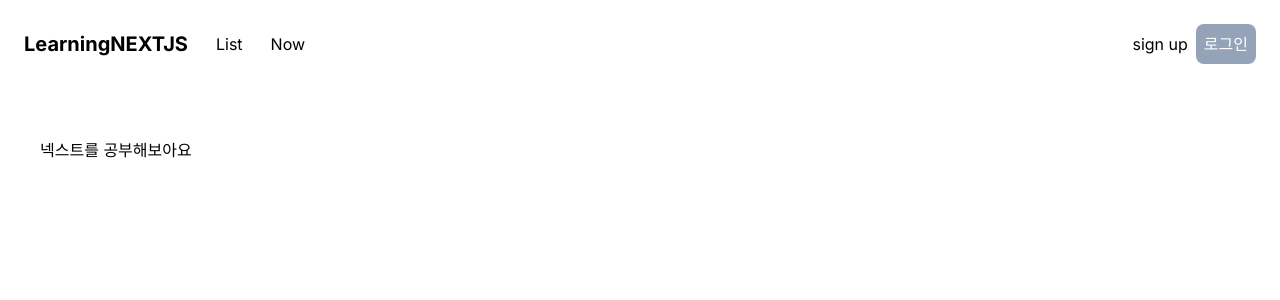
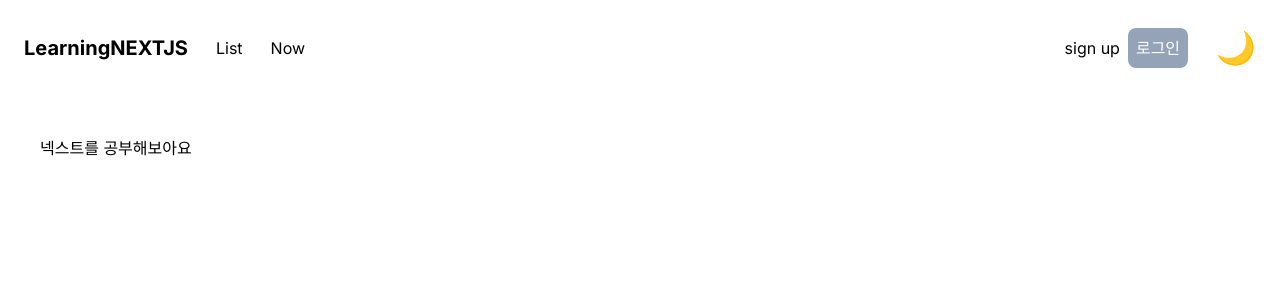
Before and after one commit to s0ojin/learning-nextJs, a Next.js app: page / in a window 1280 px wide. Shown: the top 300 px of the page. Built offline with nearby package versions, Linux system fonts and the light colour scheme; no server answers.

Commit message:
feat: 다크모드 추가

```diff
--- /dev/null
+++ b/app/DarkMode.js
@@ -0,0 +1,38 @@
+"use client";
+
+import { useEffect, useState } from "react";
+
+export default function DarkMode() {
+  let mode = ("; " + document.cookie).split(`; mode=`).pop().split(";")[0];
+  const isDark = () => {
+    return mode === "dark" ? true : false;
+  };
+  const [dark, setDark] = useState(isDark());
+
+  useEffect(() => {
+    if (
+      mode === "dark" ||
+      (mode === "" && window.matchMedia("(prefers-color-scheme: dark)").matches)
+    ) {
+      document.documentElement.classList.add("dark");
+    } else {
+      document.documentElement.classList.remove("dark");
+    }
+  }, [dark]);
+
+  return (
+    <span
+      className="text-[32px] cursor-pointer"
+      onClick={() => {
+        if (mode === "dark") {
+          document.cookie = "mode=light; max-age=" + 3600 * 24 * 400;
+        } else {
+          document.cookie = "mode=dark; max-age=" + 3600 * 24 * 400;
+        }
+        setDark((state) => !state);
+      }}
+    >
+      {dark ? "🌞" : "🌙"}
+    </span>
+  );
+}
--- a/app/layout.js
+++ b/app/layout.js
@@ -5,6 +5,7 @@ import LoginBtn from "./LoginBtn";
 import { getServerSession } from "next-auth";
 import { authOptions } from "@/pages/api/auth/[...nextauth]";
 import LogoutBtn from "./LogoutBtn";
+import DarkMode from "./DarkMode";
 
 const inter = Inter({ subsets: ["latin"] });
 
@@ -18,7 +19,7 @@ export default async function RootLayout({ children }) {
   return (
     <html lang="en">
       <body className={inter.className}>
-        <div className="flex items-center gap-7 mb-[10px] bg-white p-6">
+        <div className="flex items-center gap-7 bg-white p-6 dark:bg-slate-800 dark:text-white">
           <div className="font-bold text-[20px]">
             <Link href="/">LearningNEXTJS</Link>
           </div>
@@ -41,8 +42,11 @@ export default async function RootLayout({ children }) {
               </>
             )}
           </div>
+          <DarkMode />
         </div>
-        <div className="p-10">{children}</div>
+        <div className="p-10 w-full h-real-screen bg-white dark:bg-slate-800">
+          {children}
+        </div>
       </body>
     </html>
   );
--- a/app/list/ListItem.js
+++ b/app/list/ListItem.js
@@ -8,7 +8,7 @@ export default function ListItem({ result, author }) {
       {result.map((item) => (
         <div
           key={item._id}
-          className="bg-white rounded-[10px] p-[20px] mb-[5px] shadow-[0x_2px_4px_0px_rgb(224,224,224)] flex justify-between"
+          className="bg-slate-200 rounded-[10px] p-[20px] mb-[5px] shadow-[0x_2px_4px_0px_rgb(224,224,224)] flex justify-between"
         >
           <div className="flex-1">
             <Link href={`detail/${item._id}`}>
@@ -18,7 +18,7 @@ export default function ListItem({ result, author }) {
           </div>
           {author === item.author && (
             <div className="flex gap-2">
-              <div className="bg-slate-200 text-center rounded-md p-2 leading-10">
+              <div className="bg-slate-300 hover:bg-slate-400 text-center rounded-md p-2 leading-10">
                 <Link href={`edit/${item._id}`}>✏️수정하기</Link>
               </div>
               <div
@@ -37,7 +37,7 @@ export default function ListItem({ result, author }) {
                         "none";
                     });
                 }}
-                className="bg-slate-200 text-center rounded-md p-2 leading-10"
+                className="bg-slate-300 hover:bg-slate-400 text-center rounded-md p-2 leading-10"
               >
                 <Link href={"list"}>🗑삭제하기</Link>
               </div>
--- a/app/list/page.js
+++ b/app/list/page.js
@@ -17,7 +17,7 @@ export default async function List() {
   let session = await getServerSession(authOptions);
 
   return (
-    <div className="p-3 bg-slate-200">
+    <div className="p-3 dark:bg-slate-800">
       <Link href={"write"}>
         <div className="h-[60px] flex justify-center items-center font-bold rounded-md mb-[50px] bg-slate-400 hover:bg-slate-500 text-white">
           새로운 글 작성하기
--- a/tailwind.config.js
+++ b/tailwind.config.js
@@ -1,18 +1,22 @@
 /** @type {import('tailwindcss').Config} */
 module.exports = {
   content: [
-    './pages/**/*.{js,ts,jsx,tsx,mdx}',
-    './components/**/*.{js,ts,jsx,tsx,mdx}',
-    './app/**/*.{js,ts,jsx,tsx,mdx}',
+    "./pages/**/*.{js,ts,jsx,tsx,mdx}",
+    "./components/**/*.{js,ts,jsx,tsx,mdx}",
+    "./app/**/*.{js,ts,jsx,tsx,mdx}",
   ],
   theme: {
     extend: {
       backgroundImage: {
-        'gradient-radial': 'radial-gradient(var(--tw-gradient-stops))',
-        'gradient-conic':
-          'conic-gradient(from 180deg at 50% 50%, var(--tw-gradient-stops))',
+        "gradient-radial": "radial-gradient(var(--tw-gradient-stops))",
+        "gradient-conic":
+          "conic-gradient(from 180deg at 50% 50%, var(--tw-gradient-stops))",
+      },
+      height: {
+        "real-screen": "calc(100vh - 96px)",
       },
     },
   },
   plugins: [],
-}
+  darkMode: "class",
+};
```
Also changed, not shown: 2 other files (tests, documents, lock files or other folders).
